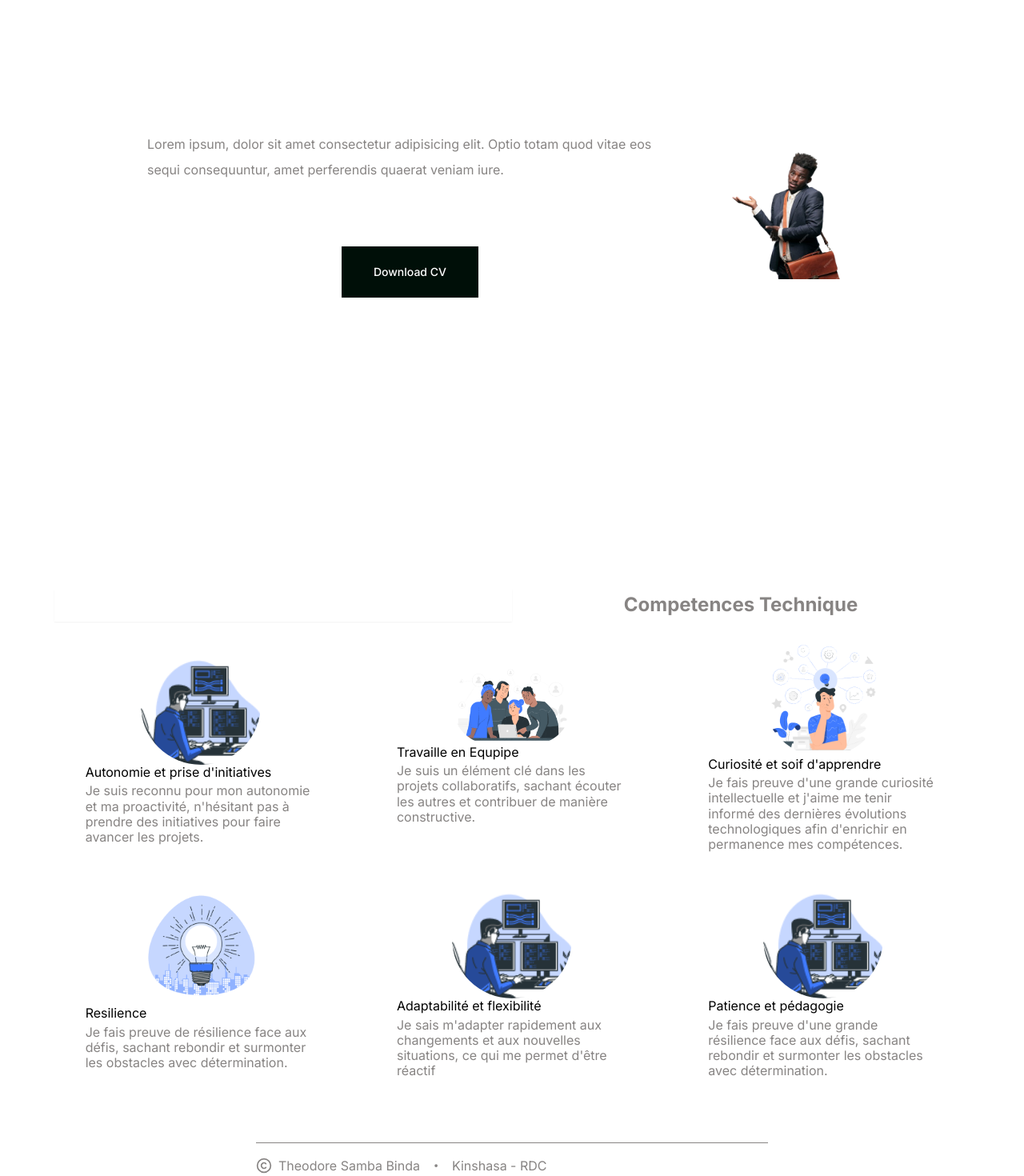
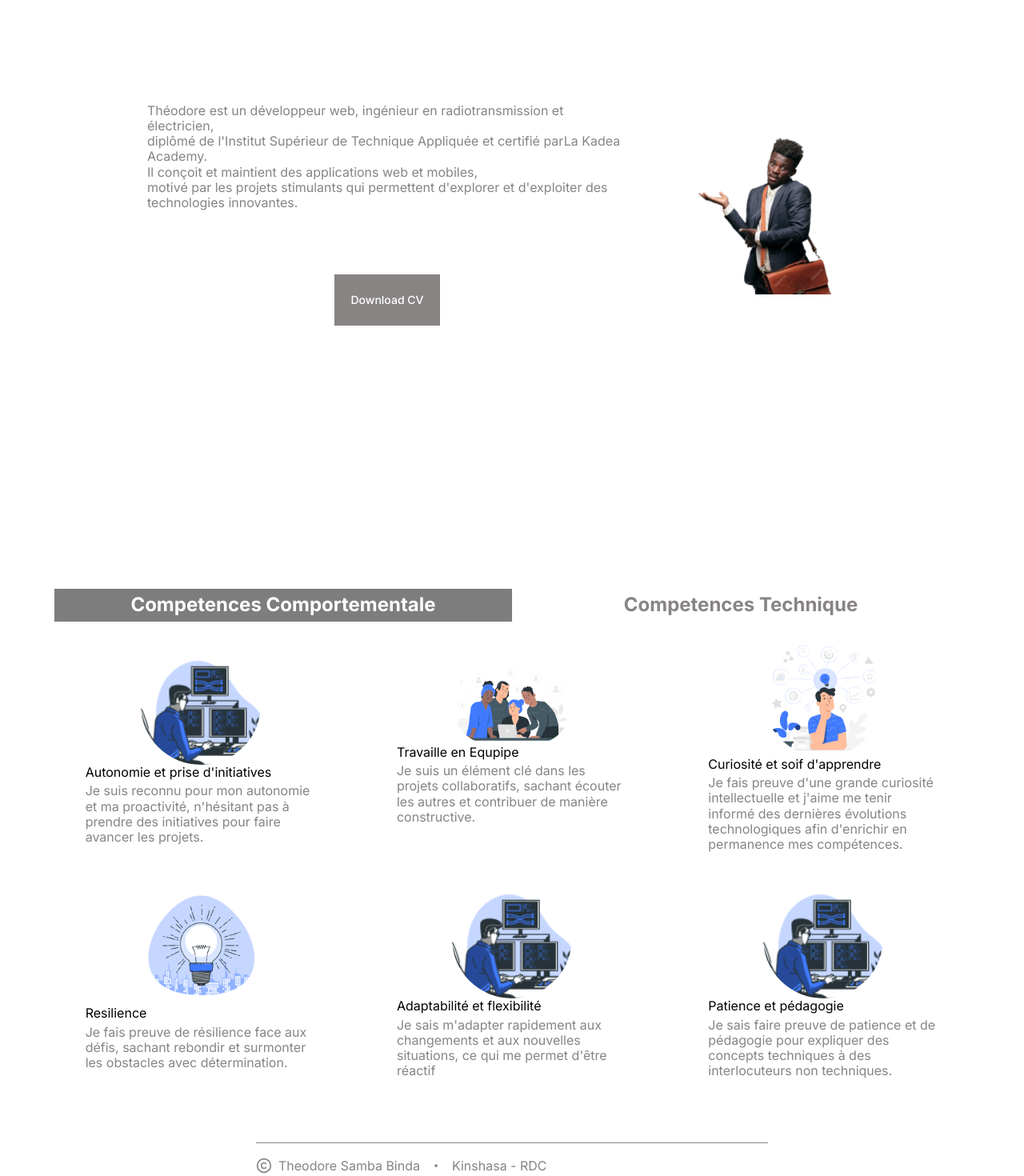
Before and after one commit to Theodorebinda/portefolio, a Next.js app: page /about in a window 1280 px wide. Shown: the part 220-1690 px from the top of the page at 80% size. Built offline with nearby package versions, Linux system fonts and the light colour scheme.

Commit message:
fix:adding text to about page

```diff
--- a/src/app/(main-route)/about/page.tsx
+++ b/src/app/(main-route)/about/page.tsx
@@ -16,31 +16,38 @@ const About = () => {
 
   return(
     <Container   className="flex flex-col gap-8 px-4 md:px-8 py-16 md:py-2 bg-secondary-950 select-none m-auto">
-      <Container className="flex flex-col-reverse md:flex-row-reverse md:justify-center items-center m-auto gap-3 md:w-3/4 py-4 md:h-screen ">
-        <Container>
+      <Container className="flex flex-col-reverse md:flex-row-reverse md:justify-center items-center mx-auto md:m-auto gap-3 md:w-3/4 md:py-4 md:h-screen ">
+        <Container  className="md:basis-1/3">
            <Image src={photo} width={400} height={400} alt={"Theodore"} className="" />
         </Container>
+        <Container className="flex flex-col items-center justify-between gap-5 md:gap-20 md:basis-2/3">
+             <Container   className="leading-relaxed text-[#878483]">
+              <Typography>
+                {"Théodore est un développeur web, ingénieur en radiotransmission et électricien,"}
+              </Typography>
+              <Typography>
+                {"diplômé de l'Institut Supérieur de Technique Appliquée et certifié par"}
+                <a href="#">{"La Kadea Academy."}</a><br/>
+                <span>{"Il conçoit et maintient des applications web et mobiles,"}</span><br/>
+                 <span>{"motivé par les projets stimulants qui permettent d'explorer et d'exploiter des technologies innovantes."}</span>
+              </Typography>
 
-        <Container className="flex flex-col items-center justify-between gap-5 md:gap-20">
-             <Typography variant="body-base" component="p" className="md:leading-loose leading-relaxed text-[#878483]">
-                Lorem ipsum, dolor sit amet consectetur adipisicing elit.
-                Optio totam quod vitae eos
-                sequi consequuntur, amet perferendis
-                quaerat veniam iure.
-            </Typography>
-            <Button className="py-8 px-10 ">Download CV</Button>
+            </Container>
+            <Button className="bg-[#878483] text-white px-5 py-8" variant="default">
+              Download CV
+            </Button>
         </Container>
       </Container>
-      <Container className="basis-2/3 m-auto z-[-10]">
+      <Container className="basis-2/3 m-auto">
         <Tabs defaultValue='suscribe-to-training' className='w-full flex flex-col gap-4  md:p-8 '>
           <TabsList className='w-full grid grid-cols-2 mb-4 md:m-auto text-[#878483]'>
             <TabsTrigger value='suscribe-to-training' className='basis-1/3'>
-              <Typography className="flex-wrap hidden md:block text-left animate-pulse" variant="title-base">Competences Comportementale</Typography>
-              <Typography className="flex-wrap md:hidden text-left animate-pulse" variant="title-sm">Competences<br/>Comportementale</Typography>
+              <Typography className="flex-wrap hidden md:block text-left e" variant="title-base">Competences Comportementale</Typography>
+              <Typography className="flex-wrap md:hidden text-left" variant="title-sm">Competences<br/>Comportementale</Typography>
             </TabsTrigger>
             <TabsTrigger value='become-a-trainer' className='basis-1/3'>
-              <Typography className="flex-wrap hidden md:block text-left animate-pulse" variant="title-base">Competences Technique</Typography>
-              <Typography className="flex-wrap md:hidden text-left animate-pulse" variant="title-sm">Competences<br/>Techique</Typography>
+              <Typography className="flex-wrap hidden md:block text-left " variant="title-base">Competences Technique</Typography>
+              <Typography className="flex-wrap md:hidden text-left" variant="title-sm">Competences<br/>Techique</Typography>
             </TabsTrigger>
           </TabsList>
           <TabsContent value='suscribe-to-training' className="md:basis-full mx-auto">
@@ -59,7 +66,7 @@ const About = () => {
             </Container>
           </TabsContent>
           <TabsContent value='become-a-trainer' className="basis-1/5 m-auto">
-              <Container className="z-[-10] flex  items-center flex-wrap w-full gap-10 mt-10 ">
+              <Container className=" flex  items-center flex-wrap w-full gap-10 mt-10 ">
                 {
                   ListOfHardCompetences.map((hardSkill,index) =>(
                     <Container key={index} className="flex justify-center items-center  basis-1/4 md:basis-1/5 m-auto">
--- a/src/app/(main-route)/layout.tsx
+++ b/src/app/(main-route)/layout.tsx
@@ -32,7 +32,7 @@ export default function MainRoutesLayout({ children }: { children: React.ReactNo
   }, [theme]);
 
   if (theme === null) {
-    return null; // Or a loading spinner, or any placeholder while the theme is being determined
+    return null;
   }
 
   return (
--- a/src/app/layout.tsx
+++ b/src/app/layout.tsx
@@ -15,7 +15,7 @@ export default function RootLayout({
   children: React.ReactNode
 }) {
   return (
-    <html lang="en" className='dark' >
+    <html lang="en">
         <body className={inter.className}>
           {children}
         </body>
--- a/src/components/button.tsx
+++ b/src/components/button.tsx
@@ -9,7 +9,7 @@ const buttonVariants = cva(
   {
     variants: {
       variant: {
-        default: "bg-destructive-white text-gray-50 hover:bg-gray-900/90 dark:bg-black dark:text-white dark:hover:bg-gray-50 dark:hover:text-black ",
+        default: "bg-destructive-white text-gray-50 hover:bg-gray-900/90 hover:drop-shadow-lg dark:bg-black dark:text-white dark:hover:bg-gray-50 dark:hover:text-black ",
         destructive:
           "bg-red-500 text-gray-50 hover:bg-red-500/90 dark:bg-red-900 dark:text-gray-50 dark:hover:bg-red-900/90",
         outline:
--- a/src/components/heroSection.tsx
+++ b/src/components/heroSection.tsx
@@ -36,7 +36,7 @@ export default function HeroSection() {
           <span>{"passioné par le développement social"} </span>
         </Typography>
         <Container className=" mt-10 flex justify-center" >
-             <Button className="bg-white px-5 py-8" variant="default">
+             <Button className="bg-[#878483] text-white px-5 py-8" variant="default">
               {"Contactez Moi"}
               <FaChevronRight className=" w-5 h-5 font-light" />
             </Button>
--- a/src/components/ui/tabs.tsx
+++ b/src/components/ui/tabs.tsx
@@ -29,7 +29,7 @@ const TabsTrigger = React.forwardRef<
   <TabsPrimitive.Trigger
     ref={ref}
     className={cn(
-      "inline-flex items-center justify-center whitespace-nowrap rounded-sm px-3 py-1.5 text-sm font-medium ring-offset-background transition-all focus-visible:outline-none focus-visible:ring-2 focus-visible:ring-ring focus-visible:ring-offset-2 disabled:pointer-events-none disabled:opacity-50 data-[state=active]:bg-primary-Default data-[state=active]:text-white data-[state=active] data-[state=active]:shadow-sm ",
+      "inline-flex items-center justify-center whitespace-nowrap rounded-sm  py-1.5 text-sm font-medium ring-offset-background transition-all focus-visible:outline-none focus-visible:ring-2 focus-visible:ring-ring focus-visible:ring-offset-2 disabled:pointer-events-none disabled:opacity-50 data-[state=active]:bg-primary-Default data-[state=active]:text-white  data-[state=active]:bg-[#7d7d7d] data-[state=active]:shadow-sm ",
       className
     )}
     {...props}
--- a/src/lib/competences/competences.tsx
+++ b/src/lib/competences/competences.tsx
@@ -51,7 +51,7 @@ export const ListOfSoftCompetences : Competences[] =[
         id : 6,
         image : autonome,
         name : "Patience et pédagogie",
-        description : "Je fais preuve d'une grande résilience face aux défis, sachant rebondir et surmonter les obstacles avec détermination."
+        description : "Je sais faire preuve de patience et de pédagogie pour expliquer des concepts techniques à des interlocuteurs non techniques."
     }
 
 ]
--- a/src/lib/pageRoutes/pageRoutes.tsx
+++ b/src/lib/pageRoutes/pageRoutes.tsx
@@ -11,12 +11,12 @@ export const MainRoutes: AppLinks[] = [
     baseUrl: '/'
   },
   {
+    title: 'A propos',
+    baseUrl: '/about'
+  },
+  {
     title: 'Competences',
     baseUrl: '/competences'
-  },
-  {
-    title: 'A propos',
-    baseUrl: '/about'
   },
   {
     title: 'Realisation',
--- a/src/routes/navigation.tsx
+++ b/src/routes/navigation.tsx
@@ -18,6 +18,7 @@ import { IoLogoLinkedin } from "react-icons/io5";
  const ThemeToggleButton = styled.button`
   color: ${(props) => props.theme.text};
   cursor: pointer;
+  font-size:40
   transition: all 0.25s linear;
 `;
 
@@ -62,7 +63,7 @@ export const Navigation = ({ toggleTheme, currentTheme, className }: Props) => {
               <Typography key={route.title} variant="body-base" component="p" className="">
                  {
                   currentTheme=== 'light' ?
-                  <ActiveLink href={route.baseUrl!} className="flex hover:text-[#464646] text-[#7e7a7a] focus:text-white ">
+                  <ActiveLink href={route.baseUrl!} className="flex hover:text-[#464646] text-[#7e7a7a] focus:text-black ">
                     {route.title}
                   </ActiveLink>
                   :
--- a/src/styles/globalStyle.ts
+++ b/src/styles/globalStyle.ts
@@ -5,11 +5,5 @@ export const GlobalStyle = createGlobalStyle`
   body {
     background-color: ${(props) => props.theme.body};
     color: ${(props) => props.theme.text};
-    transition: all 0.25s linear;
   },
-    Button:{
-    background-color: ${(props) => props.theme.body};
-    color: ${(props) => props.theme.text};
-    transition: all 0.25s linear;
-  }
 `;
--- a/tailwind.config.ts
+++ b/tailwind.config.ts
@@ -1,4 +1,4 @@
-import { darkTheme } from '@/styles/theme'
+import { darkTheme,lightTheme } from '@/styles/theme'
 import { text } from 'stream/consumers'
 import type { Config } from 'tailwindcss'
 
@@ -25,13 +25,11 @@ const config: Config = {
           'conic-gradient(from 180deg at 50% 50%, var(--tw-gradient-stops))',
       },
       colors: {
-        // forest-green
         ligthThem: {
           body: '#fff',
           text: '#8f8e8e',
           Default : '#39ae44',
         },
-        // storm-gray
         darkTheme: {
           body: '##222020',
           text: '##8f8e8e',
```
